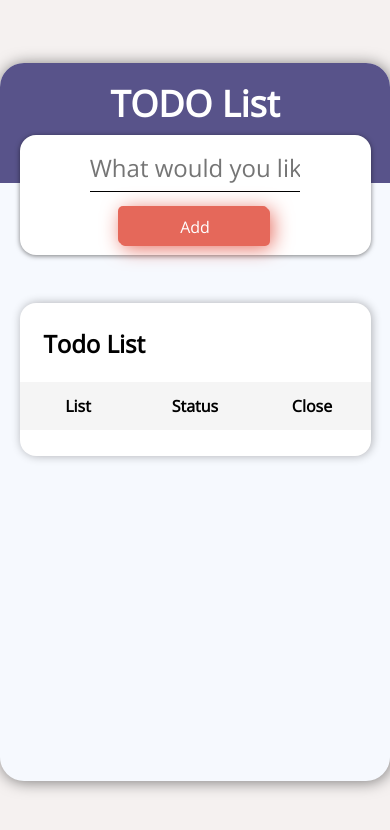
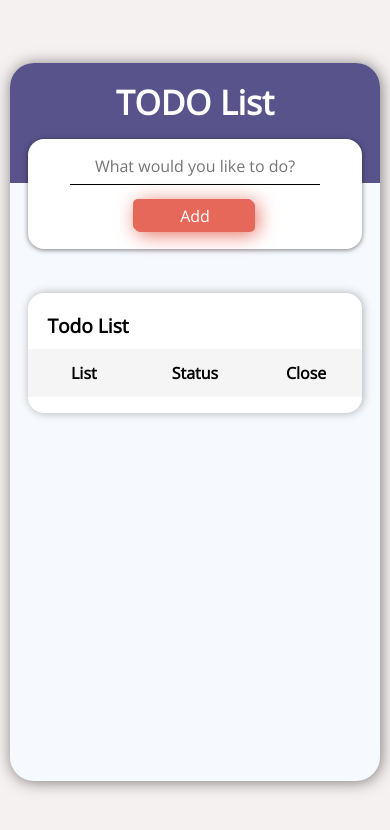
Before and after one commit to JairAle25/TaskList-Proyect, a React (Vite) app: page / in a window 390 px wide. Shown: the top 830 px of the page. Built offline with nearby package versions, Linux system fonts and the light colour scheme.

Commit message:
responsive mobile y arreglo de tareas

```diff
--- a/src/componentes/App/App.css
+++ b/src/componentes/App/App.css
@@ -25,3 +25,8 @@ section{
     padding: 1rem 0rem;
     font-size: 1.5rem;
 }
+@media (max-width: 480px){
+    .h1-container{
+        font-size: 1.4rem;
+    }
+}
--- a/src/componentes/Form/Form.css
+++ b/src/componentes/Form/Form.css
@@ -46,3 +46,21 @@ form button:hover{
     margin: 0 auto;
     margin-bottom: 1rem;
 }
+
+@media (max-width: 480px){
+    input[type="text"]{
+        width: 75%;
+        font-size: 1rem;
+    }
+    .underline{
+        width: 75%;
+    }
+    form button{
+        width: 120px;
+        font-size: 1rem;
+        padding: .3rem;
+    }
+    form{
+        height: 110px;
+    }
+}
--- a/src/componentes/TaskItem/TaskItem.css
+++ b/src/componentes/TaskItem/TaskItem.css
@@ -1,8 +1,9 @@
 td {
-    padding: 0.5rem;
+    padding: 0.8rem 0;
     line-height: 1.4rem;
     border-bottom: 1px solid rgba(0, 0, 0, 0.3);
-    width: 30%;
+    width: 33%;
+    text-align: center;
 }
 .items{
     width: 100%;
@@ -52,3 +53,10 @@ td {
     box-shadow: 2px 2px 2px #e94f3d;
     border-radius: 50%;
 }
+
+@media (max-width: 480px){
+    td {
+        padding: 0.8rem 0;
+        line-height: 1.3rem;
+    }
+}
--- a/src/componentes/TaskList/TaskList.css
+++ b/src/componentes/TaskList/TaskList.css
@@ -6,22 +6,25 @@ HOLA HOLA HOLA HOLA HOLA HHOLA HOLA HOLA HOLA HOLA HHOLA HOLA HOLA HOLA HOLA HHO
   overflow-y: auto;
 }
 
-.table-container table thead {
-  background-color: #f5f5f5;
-  height: 3rem;
-}
-thead tr th {
-  width: 33.33%;
-}
-
 table {
   width: 100%;
   background-color: white;
   margin-bottom: 1rem;
-  border-collapse: separate;
-  border-spacing: 0 10px;
+  border-collapse: collapse; /* Cambiado a 'collapse' para evitar espacios entre las celdas */
   border-radius: 1rem;
   z-index: 1;
+  table-layout: fixed; /* Añadido para fijar el ancho de las columnas */
+}
+
+th, td {
+  overflow: hidden; /* Añadido para ocultar el contenido que sobresale */
+  word-wrap: break-word; /* Permite saltos de línea dentro de las palabras */
+  white-space: normal; /* Añadido para evitar el salto de línea dentro de las celdas */
+}
+
+.table-container table thead {
+  background-color: #f5f5f5;
+  height: 3rem;
 }
 
 .box {
@@ -44,3 +47,14 @@ h2 {
   text-align: left;
   margin: 1em 0 0.5em 1em;
 }
+
+
+@media (max-width: 480px){
+  .table-container {
+    max-height: 45vh;
+    overflow-y: auto;
+  }
+  .subTitle {
+    font-size: 0.8rem;
+  }
+}
--- a/src/index.css
+++ b/src/index.css
@@ -9,3 +9,9 @@
 body{
   background-color: #f5f1f0;
 }
+@media (max-width: 480px) {
+  body{
+    width: 95%;
+    margin: 0 auto;
+  }
+}
```
